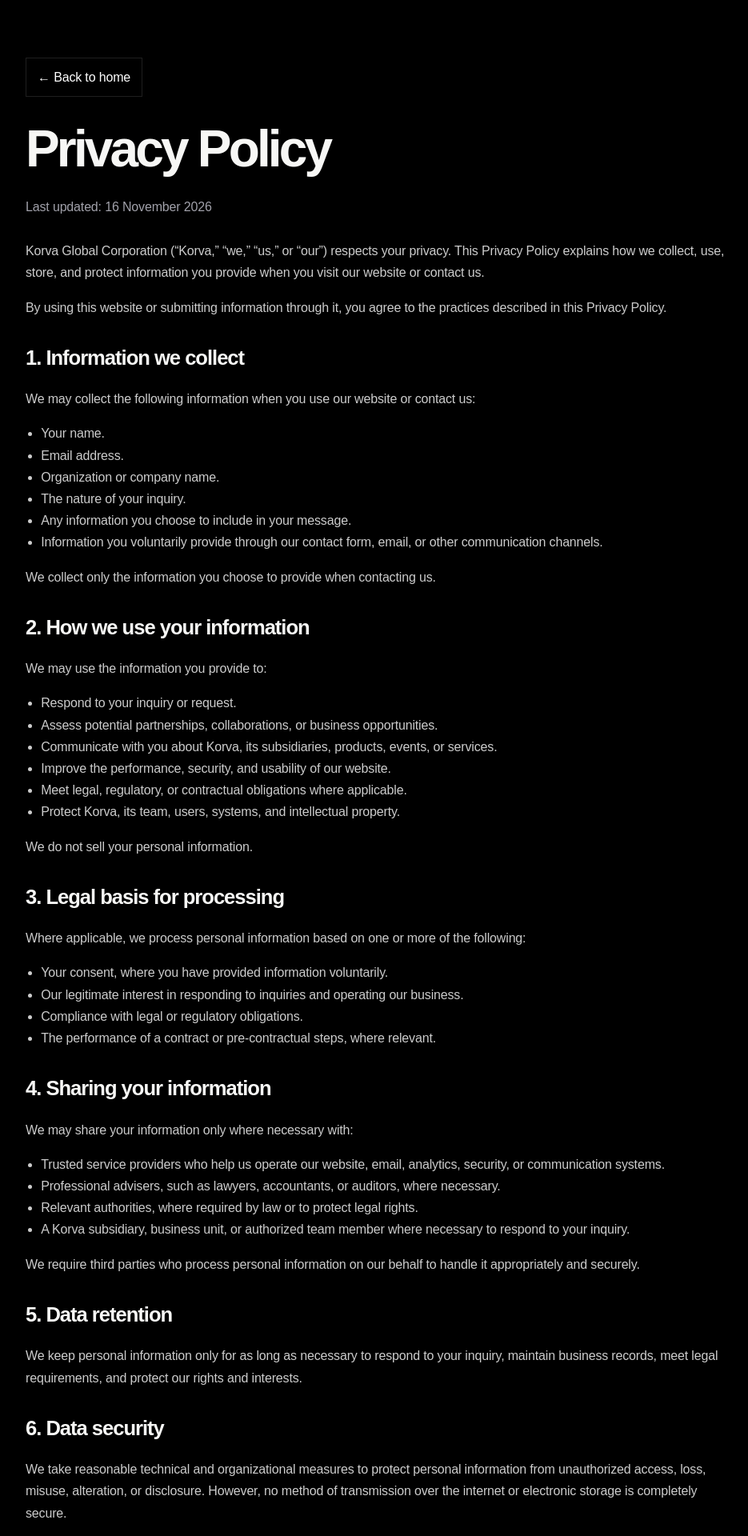
After one commit to KerryNK/KorvaCorp, a Django app: page /privacy-policy/ in a window 1280 px wide. The commit adds this page. Shown: the top 1920 px of the page at 80% size, without its empty margins (168-1103 px from the left). Run offline with Django 5.2, Linux system fonts and the light colour scheme; some web fonts are replaced.

Commit message:
commit -m "Added privacy policy and terms of use pages, updated forms and views"

```diff
--- /dev/null
+++ b/core/templates/core/privacy_policy.html
@@ -0,0 +1,166 @@
+<!DOCTYPE html>
+<html lang="en">
+  <head>
+    <meta charset="UTF-8" />
+    <meta name="viewport" content="width=device-width, initial-scale=1.0" />
+    <title>Privacy Policy | Korva Global Corporation</title>
+    <link rel="preconnect" href="https://api.fontshare.com" />
+    <link href="https://api.fontshare.com/v2/css?f[]=zodiak@400;500;600;700;800&f[]=chillax@400;500;600;700;800&display=swap" rel="stylesheet" />
+    <style>
+      :root {
+        --font-display: "Zodiak", "Chillax", Arial, "Helvetica Neue", Helvetica, sans-serif;
+        --font-sans: "Chillax", Arial, "Helvetica Neue", Helvetica, sans-serif;
+        --bg: #000000;
+        --panel: #0b0b0d;
+        --line: rgba(255,255,255,0.12);
+        --text: #f7f7f5;
+        --muted: #a1a1aa;
+        --white: #ffffff;
+      }
+
+      * { box-sizing: border-box; }
+      html { background: var(--bg); color: var(--text); font-family: var(--font-sans); }
+      h1, h2, h3 { font-family: var(--font-display); }
+      body {
+        margin: 0;
+        background: var(--bg);
+        color: var(--text);
+        line-height: 1.7;
+        letter-spacing: -0.01em;
+        font-family: var(--font-sans);
+      }
+      a { color: var(--white); }
+      .page {
+        max-width: 920px;
+        margin: 0 auto;
+        padding: 72px 20px 80px;
+      }
+      nav {
+        margin-bottom: 32px;
+      }
+      .back-link {
+        display: inline-block;
+        min-height: 44px;
+        padding: 10px 14px;
+        border: 1px solid var(--line);
+        text-decoration: none;
+      }
+      h1 {
+        margin: 0 0 24px;
+        font-size: clamp(2.2rem, 6vw, 4rem);
+        line-height: 1.06;
+        letter-spacing: -0.06em;
+      }
+      h2 {
+        margin-top: 28px;
+        margin-bottom: 12px;
+        font-size: clamp(1.2rem, 2vw, 1.8rem);
+        letter-spacing: -0.04em;
+      }
+      p, li {
+        color: rgba(255,255,255,0.8);
+        font-size: 1rem;
+      }
+      ul {
+        padding-left: 1.2rem;
+      }
+      .meta {
+        color: var(--muted);
+        margin-bottom: 28px;
+      }
+      .footer-note {
+        margin-top: 32px;
+        padding-top: 18px;
+        border-top: 1px solid var(--line);
+        color: var(--muted);
+      }
+      a:focus-visible,
+      button:focus-visible {
+        outline: 3px solid #f8fafc;
+        outline-offset: 3px;
+      }
+    </style>
+  </head>
+  <body>
+    <div class="page">
+      <nav>
+        <a class="back-link" href="/">← Back to home</a>
+      </nav>
+
+      <h1>Privacy Policy</h1>
+      <p class="meta">Last updated: 16 November 2026</p>
+
+      <p>Korva Global Corporation (“Korva,” “we,” “us,” or “our”) respects your privacy. This Privacy Policy explains how we collect, use, store, and protect information you provide when you visit our website or contact us.</p>
+      <p>By using this website or submitting information through it, you agree to the practices described in this Privacy Policy.</p>
+
+      <h2>1. Information we collect</h2>
+      <p>We may collect the following information when you use our website or contact us:</p>
+      <ul>
+        <li>Your name.</li>
+        <li>Email address.</li>
+        <li>Organization or company name.</li>
+        <li>The nature of your inquiry.</li>
+        <li>Any information you choose to include in your message.</li>
+        <li>Information you voluntarily provide through our contact form, email, or other communication channels.</li>
+      </ul>
+      <p>We collect only the information you choose to provide when contacting us.</p>
+
+      <h2>2. How we use your information</h2>
+      <p>We may use the information you provide to:</p>
+      <ul>
+        <li>Respond to your inquiry or request.</li>
+        <li>Assess potential partnerships, collaborations, or business opportunities.</li>
+        <li>Communicate with you about Korva, its subsidiaries, products, events, or services.</li>
+        <li>Improve the performance, security, and usability of our website.</li>
+        <li>Meet legal, regulatory, or contractual obligations where applicable.</li>
+        <li>Protect Korva, its team, users, systems, and intellectual property.</li>
+      </ul>
+      <p>We do not sell your personal information.</p>
+
+      <h2>3. Legal basis for processing</h2>
+      <p>Where applicable, we process personal information based on one or more of the following:</p>
+      <ul>
+        <li>Your consent, where you have provided information voluntarily.</li>
+        <li>Our legitimate interest in responding to inquiries and operating our business.</li>
+        <li>Compliance with legal or regulatory obligations.</li>
+        <li>The performance of a contract or pre-contractual steps, where relevant.</li>
+      </ul>
+
+      <h2>4. Sharing your information</h2>
+      <p>We may share your information only where necessary with:</p>
+      <ul>
+        <li>Trusted service providers who help us operate our website, email, analytics, security, or communication systems.</li>
+        <li>Professional advisers, such as lawyers, accountants, or auditors, where necessary.</li>
+        <li>Relevant authorities, where required by law or to protect legal rights.</li>
+        <li>A Korva subsidiary, business unit, or authorized team member where necessary to respond to your inquiry.</li>
+      </ul>
+      <p>We require third parties who process personal information on our behalf to handle it appropriately and securely.</p>
+
+      <h2>5. Data retention</h2>
+      <p>We keep personal information only for as long as necessary to respond to your inquiry, maintain business records, meet legal requirements, and protect our rights and interests.</p>
+
+      <h2>6. Data security</h2>
+      <p>We take reasonable technical and organizational measures to protect personal information from unauthorized access, loss, misuse, alteration, or disclosure. However, no method of transmission over the internet or electronic storage is completely secure.</p>
+
+      <h2>7. Your rights</h2>
+      <p>Depending on applicable law, you may have the right to request access, correction, deletion, restriction, or withdrawal of consent for your data. To make a request, contact us at legal@korvacorp.com.</p>
+
+      <h2>8. Cookies and analytics</h2>
+      <p>Korva Global Corporation does not currently use cookies, analytics tools, or third-party tracking scripts on this website. We collect only the information you choose to provide when contacting us.</p>
+
+      <h2>9. Children’s privacy</h2>
+      <p>This website is not intended for children. We do not knowingly collect personal information from children.</p>
+
+      <h2>10. Changes to this policy</h2>
+      <p>We may update this Privacy Policy from time to time. The latest version will always be available on this page, along with the date it was last updated.</p>
+
+      <h2>11. Contact us</h2>
+      <p>If you have questions about this Privacy Policy or how we handle your information, contact:</p>
+      <p>Korva Global Corporation<br />Email: legal@korvacorp.com<br />Location: Nairobi, Kenya</p>
+
+      <div class="footer-note">
+        <p>Ready to continue? <a href="/">Return to the homepage</a> or review the <a href="/terms-of-use/">Terms of Use</a>.</p>
+      </div>
+    </div>
+  </body>
+</html>
--- a/core/urls.py
+++ b/core/urls.py
@@ -4,6 +4,8 @@ from . import views
 
 urlpatterns = [
     path("", views.home, name="home"),
+    path("privacy-policy/", views.privacy_policy, name="privacy_policy"),
+    path("terms-of-use/", views.terms_of_use, name="terms_of_use"),
 ]
 
 handler404 = "core.views.page_not_found"
--- a/core/views.py
+++ b/core/views.py
@@ -20,6 +20,14 @@ def home(request):
     return render(request, "index.html", {"contact_form": form})
 
 
+def privacy_policy(request):
+    return render(request, "core/privacy_policy.html")
+
+
+def terms_of_use(request):
+    return render(request, "core/terms_of_use.html")
+
+
 def page_not_found(request, exception):
     return render(request, "core/404.html", status=404)
 
```
Also changed, not shown: core/forms.py (+15 -4 lines), core/templates/core/base.html (+69 -2 lines), core/templates/core/terms_of_use.html (added, +151 -0 lines), index.html (+123 -12 lines).
